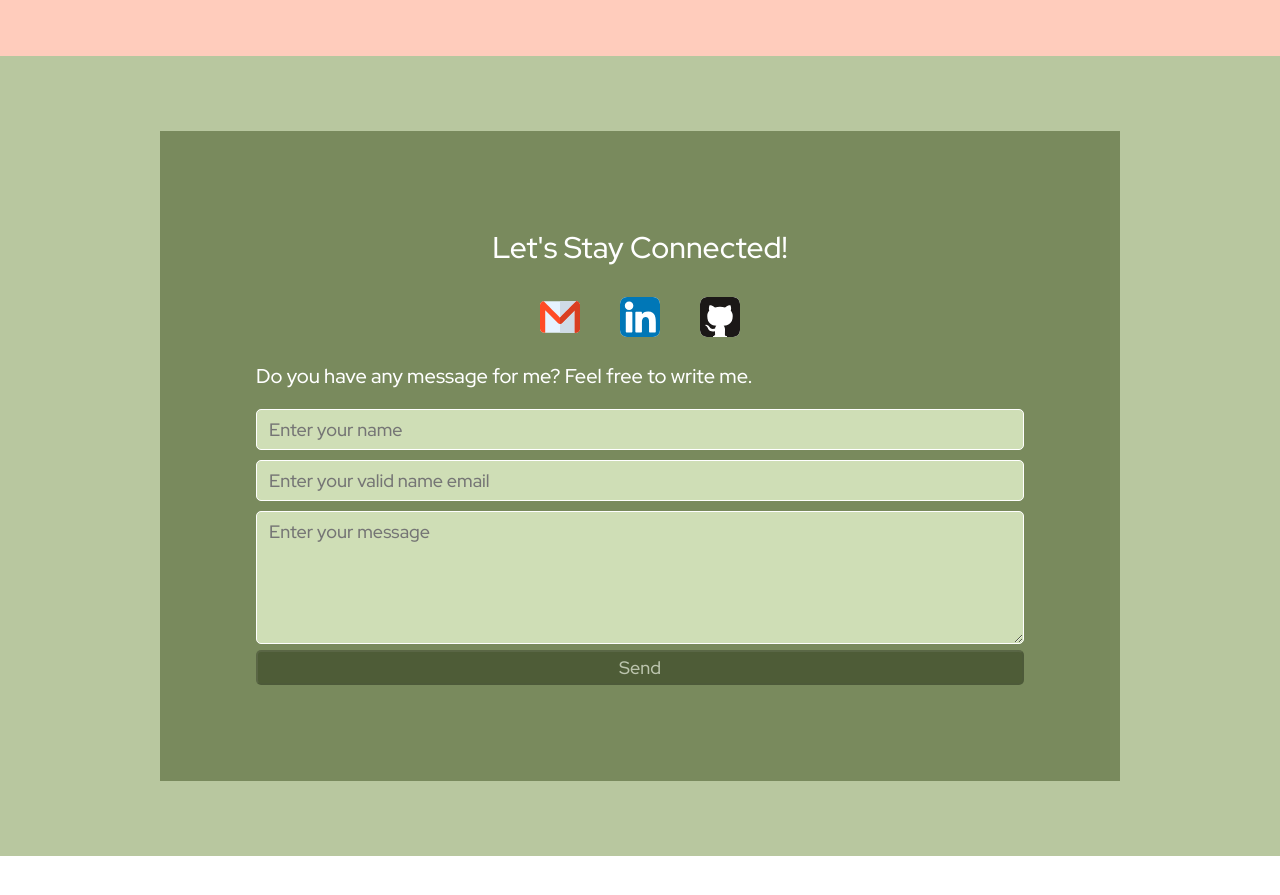
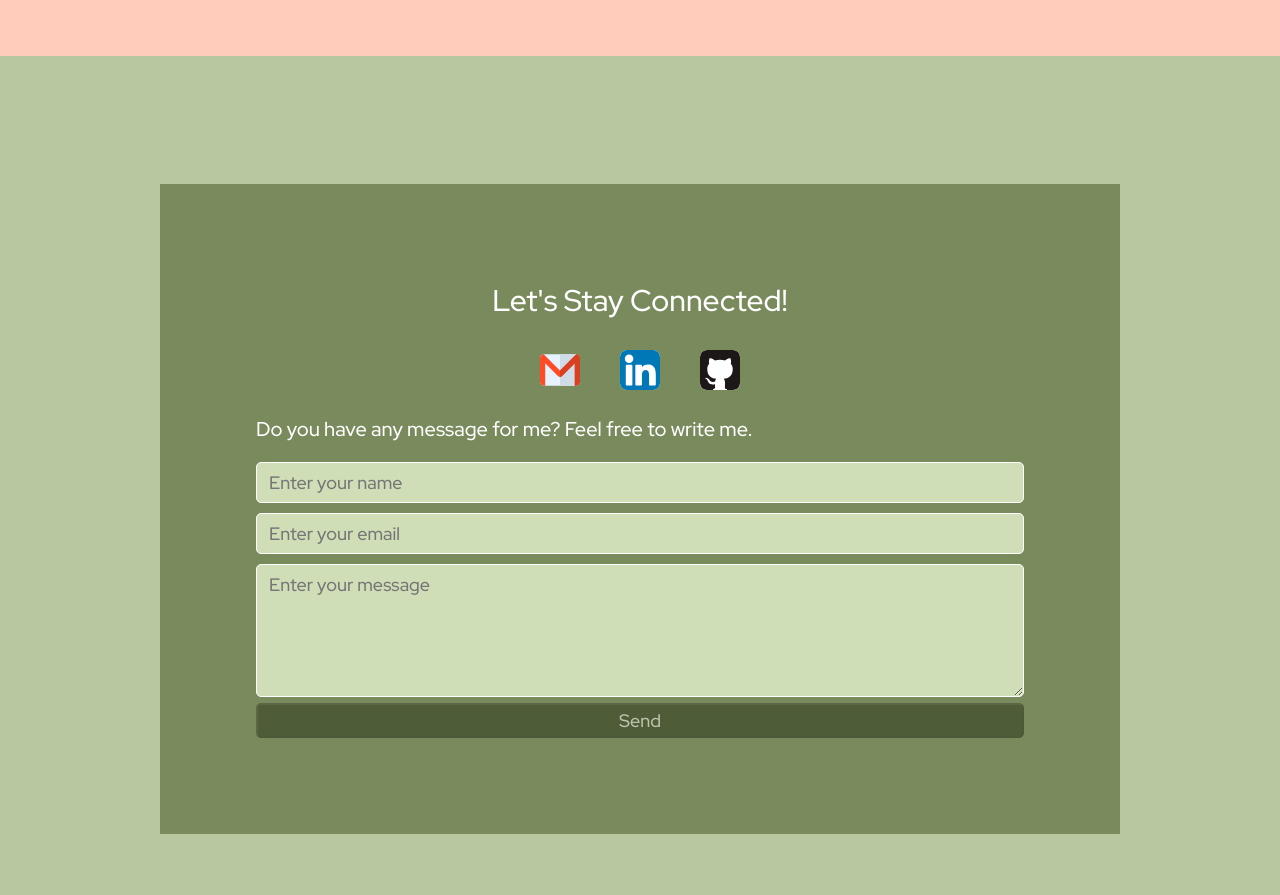
Before and after one commit to curly-talez/Portfolio, an Angular app: page /contact in a window 1280 px wide. Shown: the part 2880-3775 px from the top of the page. Before the commit the page ends 3736 px from the top, so only its background shows below. Built offline with nearby package versions, Linux system fonts and the light colour scheme.

Commit message:
updated contact form container style and email placeholder

```diff
--- a/src/app/components/contact/contact.component.html
+++ b/src/app/components/contact/contact.component.html
@@ -14,8 +14,8 @@
                 <form id="contact-form" [formGroup]="contactForm" e (ngSubmit)="submitMessage()">
                     <input placeholder="Enter your name" class="contact__input" type="text" formControlName="name"
                         name="name">
-                    <input placeholder="Enter your valid name email" class="contact__input" type="email"
-                        formControlName="email" name="email">
+                    <input placeholder="Enter your email" class="contact__input" type="email" formControlName="email"
+                        name="email">
                     <textarea placeholder="Enter your message" class="contact__text-area" cols="30" rows="5"
                         formControlName="message" name="message"></textarea>
                     <button class="contact__button" type="submit" [disabled]="!contactForm.valid">Send</button>
--- a/src/app/components/contact/contact.component.scss
+++ b/src/app/components/contact/contact.component.scss
@@ -7,7 +7,6 @@ $inputBgColor: #cfdeb6;
 .contact {
     &__container {
         background-color: $bgColor;
-        height: 100vh;
         display: flex;
         color: $borderColor;
     }
@@ -15,7 +14,7 @@ $inputBgColor: #cfdeb6;
     &__inner-container {
         width: 75%;
         background-color: $bgColor;
-        margin: auto;
+        margin: 10% auto
     }
 
     &__text-container {
```
